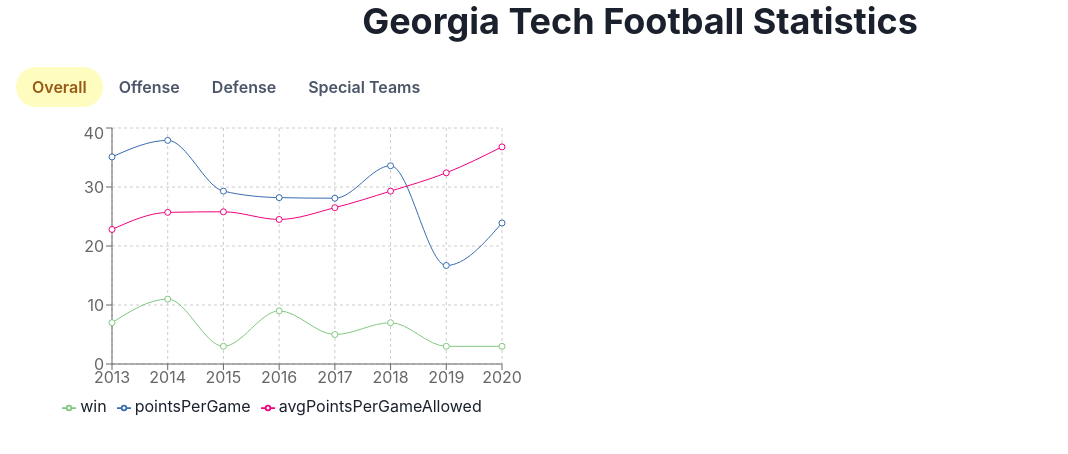
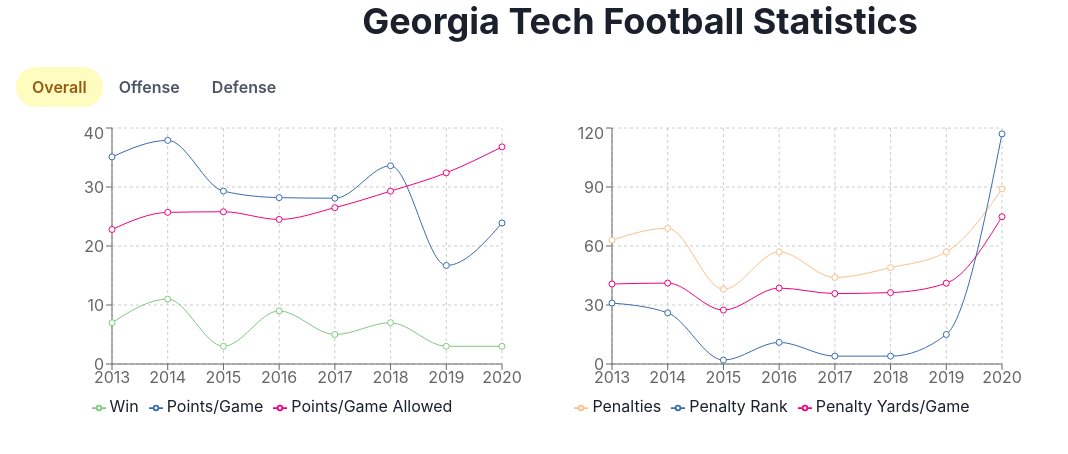
Before and after one commit to TheMarksman/gt-football, a React (Create React App) app in the folder ui/: page / in a window 1280 px wide. Shown: the top 454 px of the page, without its empty margins (0-1068 px from the left). Built offline with nearby package versions, Linux system fonts and the light colour scheme.

Commit message:
name labels with name instead of key; added penalty chart

```diff
--- a/ui/src/App.js
+++ b/ui/src/App.js
@@ -19,7 +19,6 @@
               <Tab>Overall</Tab>
               <Tab>Offense</Tab>
               <Tab>Defense</Tab>
-              <Tab>Special Teams</Tab>
             </TabList>
 
             <TabPanels>
--- a/ui/src/tabs/defense.js
+++ b/ui/src/tabs/defense.js
@@ -1,14 +1,16 @@
 import React from 'react';
-import { Heading } from '@chakra-ui/react';
 import {
 LineChart, Line, XAxis, YAxis, CartesianGrid, Tooltip, Legend,
 } from 'recharts';
+
+import { Heading } from '@chakra-ui/react';
 
 import gtFootballData from '../gt_football_data.json';
 
 function DefenseTab() {
   return (
     <>
+      <Heading as={'h2'} size={'3x1'}>Yards/Game Allowed</Heading>
       <LineChart
         width={500}
         height={300}
@@ -22,9 +24,9 @@
         <YAxis />
         <Tooltip />
         <Legend />
-        <Line type="monotone" dataKey="yardsPerGameAllowed" stroke="#f0027f" />
-        <Line type="monotone" dataKey="passYardsPerGameAllowed" stroke="#386cb0" />
-        <Line type="monotone" dataKey="rushYardsPerGameAllowed" stroke="#fdc086" />
+        <Line type="monotone" dataKey="yardsPerGameAllowed"  name="Total Yards/Game" stroke="#f0027f" />
+        <Line type="monotone" dataKey="passYardsPerGameAllowed" name="Pass Yards/Game" stroke="#386cb0" />
+        <Line type="monotone" dataKey="rushYardsPerGameAllowed" name="Rush Yards/Game" stroke="#fdc086" />
       </LineChart>
     </>
   );
--- a/ui/src/tabs/offense.js
+++ b/ui/src/tabs/offense.js
@@ -1,5 +1,4 @@
 import React from 'react';
-import { Heading } from '@chakra-ui/react';
 import {
 LineChart, Line, XAxis, YAxis, CartesianGrid, Tooltip, Legend,
 } from 'recharts';
@@ -22,9 +21,9 @@
         <YAxis />
         <Tooltip />
         <Legend />
-        <Line type="monotone" dataKey="offYardsPerGame" stroke="#7fc97f" />
-        <Line type="monotone" dataKey="passYardsPerGame" stroke="#386cb0" />
-        <Line type="monotone" dataKey="rushingYardsPerGame" stroke="#fdc086" />
+        <Line type="monotone" dataKey="offYardsPerGame" name="Total Yards/Game" stroke="#7fc97f" />
+        <Line type="monotone" dataKey="passYardsPerGame" name="Pass Yards/Game" stroke="#386cb0" />
+        <Line type="monotone" dataKey="rushingYardsPerGame"  name="Rush Yards/Game" stroke="#fdc086" />
       </LineChart>
     </>
   );
--- a/ui/src/tabs/overall.js
+++ b/ui/src/tabs/overall.js
@@ -1,14 +1,15 @@
 import React from 'react';
-import { Heading } from '@chakra-ui/react';
 import {
 LineChart, Line, XAxis, YAxis, CartesianGrid, Tooltip, Legend,
 } from 'recharts';
+import { Flex } from '@chakra-ui/react';
 
 import gtFootballData from '../gt_football_data.json';
 
 function OverallTab() {
   return (
     <>
+      <Flex>
         <LineChart
           width={500}
           height={300}
@@ -22,10 +23,29 @@
           <YAxis />
           <Tooltip />
           <Legend />
-        <Line type="monotone" dataKey="win" stroke="#7fc97f" />
-        <Line type="monotone" dataKey="pointsPerGame" stroke="#386cb0" />
-        <Line type="monotone" dataKey="avgPointsPerGameAllowed" stroke="#f0027f" />
+          <Line type="monotone" dataKey="win" name="Win" stroke="#7fc97f" />
+          <Line type="monotone" dataKey="pointsPerGame" name="Points/Game" stroke="#386cb0" />
+          <Line type="monotone" dataKey="avgPointsPerGameAllowed" name="Points/Game Allowed" stroke="#f0027f" />
         </LineChart>
+
+        <LineChart
+          width={500}
+          height={300}
+          data={gtFootballData}
+          margin={{
+              top: 5, right: 30, left: 20, bottom: 5,
+          }}
+        >
+          <CartesianGrid strokeDasharray="3 3" />
+          <XAxis dataKey="year" />
+          <YAxis />
+          <Tooltip />
+          <Legend />
+          <Line type="monotone" dataKey="penalties" name="Penalties" stroke="#fdc086" />
+          <Line type="monotone" dataKey="penaltyRank" name="Penalty Rank" stroke="#386cb0" />
+          <Line type="monotone" dataKey="penaltyYardsPerGame" name="Penalty Yards/Game" stroke="#f0027f" />
+        </LineChart>
+      </Flex>
     </>
   );
 };
```
Lines whose indentation alone changed are shown as unchanged.
